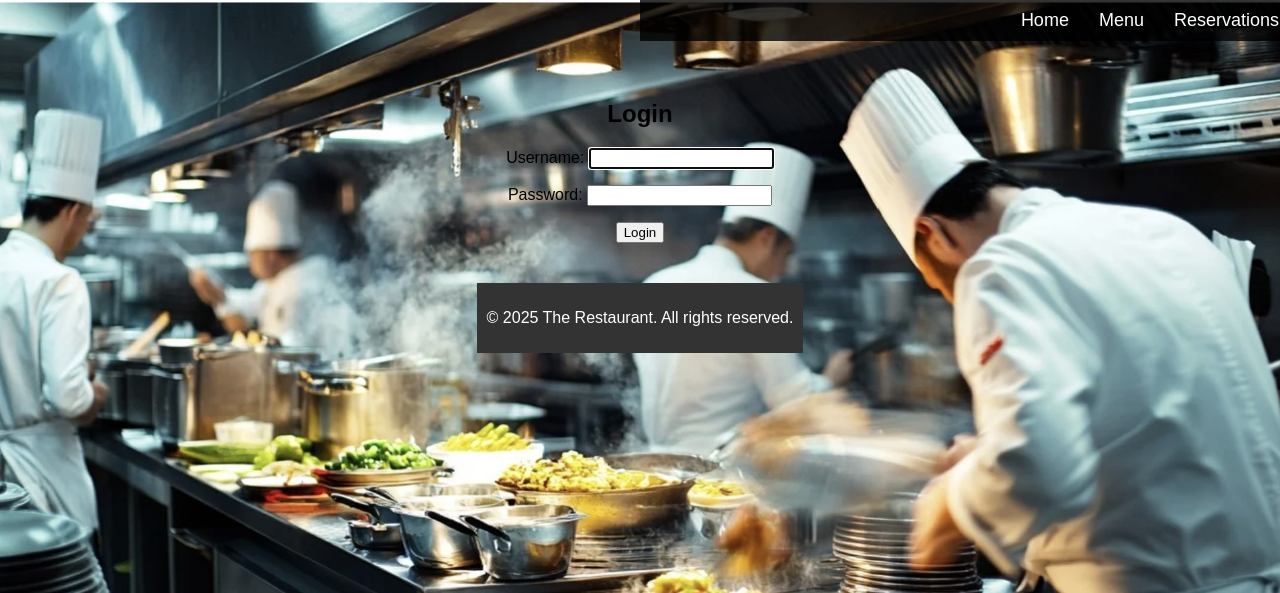
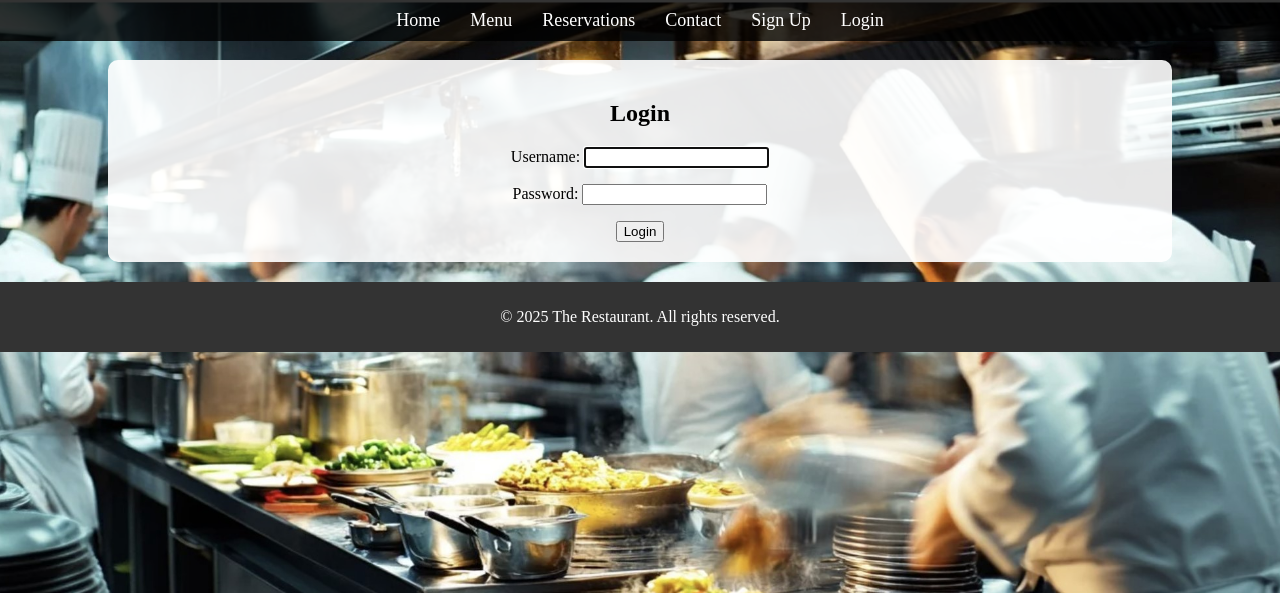
Before and after one commit to Belawal/Pp4-The-Restaurant, a Django app: page /login/ in a window 1280 px wide. Shown: the top 593 px of the page. Run offline with Django 5.2, Linux system fonts and the light colour scheme.

Commit message:
Deleted applied style from base and applied styles to home,signup and login.html pages

```diff
--- a/restaurant_project/booking/templates/booking/base.html
+++ b/restaurant_project/booking/templates/booking/base.html
@@ -8,22 +8,6 @@
     <title>{% block title %}Restaurant{% endblock %}</title>
     {% load static %}
     <link rel="stylesheet" href="{% static 'booking/css/style.css' %}">
-    <style>
-        /* Center content on all pages */
-        body {
-            display: flex;
-            flex-direction: column; /* Ensure header and footer are positioned properly */
-            align-items: center; /* Center horizontally */
-            text-align: center; /* Center text content */
-            margin: 0; /* Remove default margin */
-            font-family: Arial, sans-serif; /* Consistent font */
-        }
-
-        main {
-            max-width: 800px; /* Limit width for better readability */
-            padding: 20px; /* Add spacing */
-        }
-    </style>
 </head>
 <body>
     <header>
--- a/restaurant_project/booking/templates/booking/login.html
+++ b/restaurant_project/booking/templates/booking/login.html
@@ -1,10 +1,12 @@
 {% extends "booking/base.html" %} <!-- Inherit from base template -->
 
 {% block content %}
+<div class="container">
 <h2>Login</h2>  <!-- Page heading -->
 <form method="POST">  <!-- Form for login -->
     {% csrf_token %}  <!-- Prevents CSRF attacks -->
     {{ form.as_p }}  <!-- Renders form fields -->
     <button type="submit">Login</button>  <!-- Login button -->
 </form>
+</div>
 {% endblock %}
--- a/restaurant_project/booking/templates/booking/signup.html
+++ b/restaurant_project/booking/templates/booking/signup.html
@@ -1,10 +1,12 @@
 {% extends "booking/base.html" %}  <!-- Inherit from base template -->
 
 {% block content %}
+<div class="container">
 <h2>Sign Up</h2>  <!-- Page heading -->
 <form method="POST">  <!-- Form for signup -->
     {% csrf_token %}  <!-- Prevents CSRF attacks -->
     {{ form.as_p }}  <!-- Renders form fields -->
     <button type="submit">Sign Up</button>  <!-- Signup button -->
 </form>
+</div>
 {% endblock %}
```
Also changed, not shown: restaurant_project/booking/templates/booking/home.html (line endings or trailing spaces).
